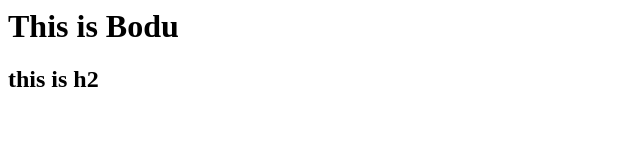
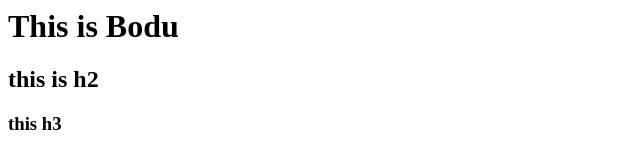
Before and after one commit to ariefardi/testing-git, a plain HTML site: page index.html in a window 1280 px wide. Shown: the full height of the page, 0-640 px from the left. Drawn offline with Linux system fonts and the light colour scheme.

Commit message:
percobaan kedua

```diff
--- a/index.html
+++ b/index.html
@@ -3,5 +3,6 @@
     <body>
         <h1>This is Bodu</h1>
         <h2>this is h2</h2>
+    <h3>this h3</h3>
     </body>
 </html>
```
